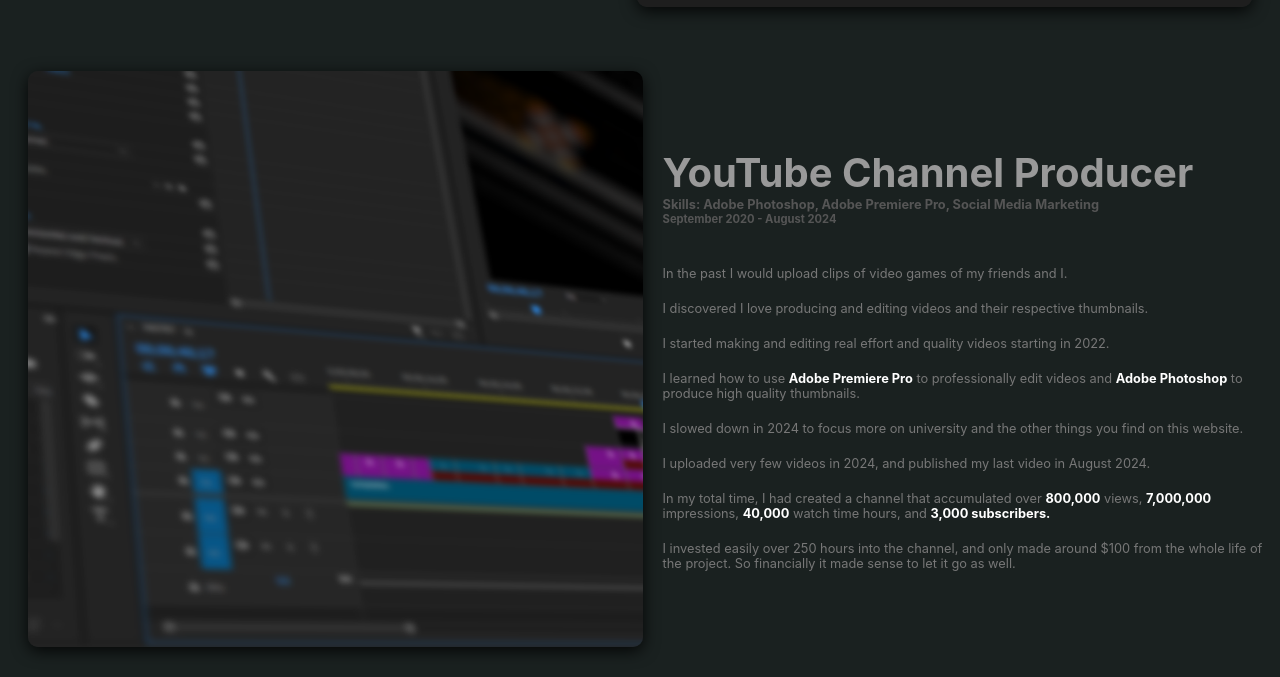
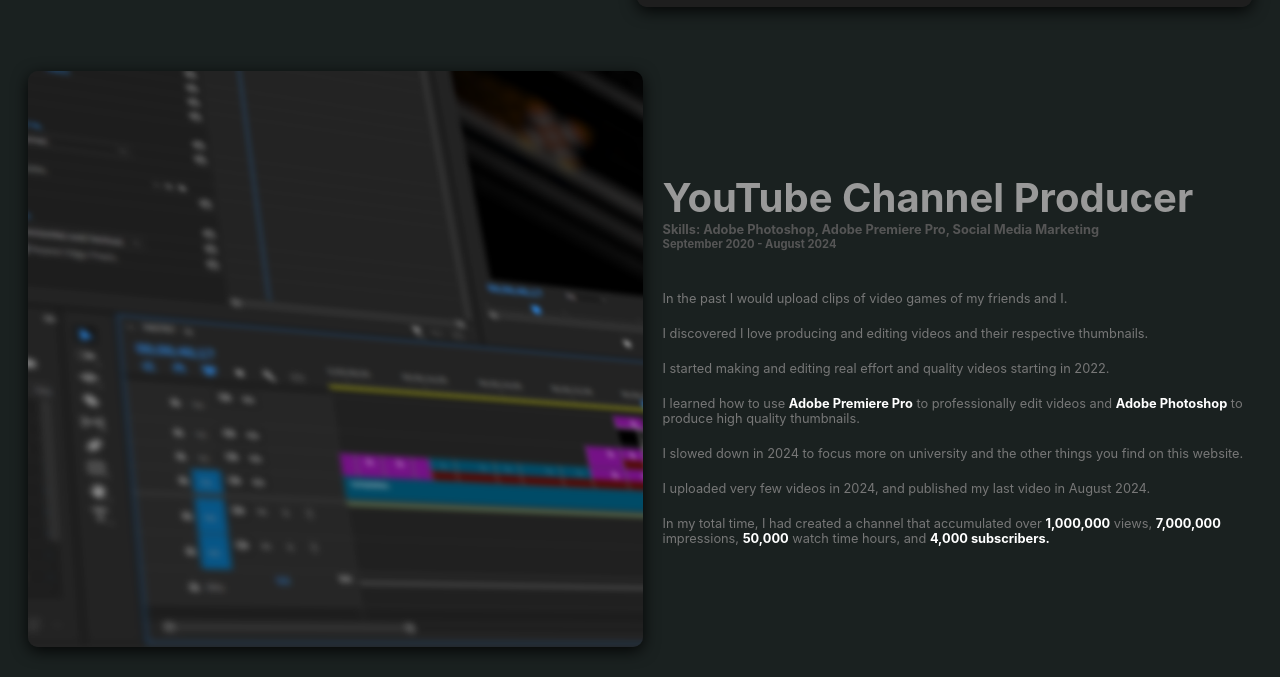
Before and after one commit to CJNesbit4/personal-website, a plain HTML site: page technicalProjects.html in a window 1280 px wide. Shown: the part 2381-3058 px from the top of the page. Drawn offline with Linux system fonts and the light colour scheme.

Commit message:
dev skeleton

```diff
--- a/technicalProjects.html
+++ b/technicalProjects.html
@@ -122,10 +122,8 @@
             <br>
             <p>I uploaded very few videos in 2024, and published my last video in August 2024.</p>
             <br>
-            <p>In my total time, I had created a channel that accumulated over <span style="font-weight: bold; color: white">800,000</span> views, <span style="font-weight: bold; color: white">7,000,000</span> impressions,
-            <span style="font-weight: bold; color: white">40,000</span> watch time hours, and <span style="font-weight: bold; color: white">3,000 subscribers.</span></p>
-            <br>
-            <p>I invested easily over <span>250</span> hours into the channel, and only made around $100 from the whole life of the project. So financially it made sense to let it go as well.</p>
+            <p>In my total time, I had created a channel that accumulated over <span style="font-weight: bold; color: white">1,000,000</span> views, <span style="font-weight: bold; color: white">7,000,000</span> impressions,
+            <span style="font-weight: bold; color: white">50,000</span> watch time hours, and <span style="font-weight: bold; color: white">4,000 subscribers.</span></p>
         </div>
     </div>
 
```
Also changed, not shown: dev/index.html (added, +13 -0 lines), dev/devstyles.css (added).
